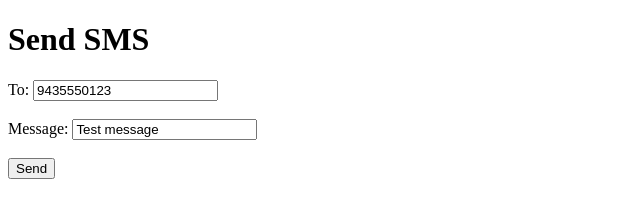
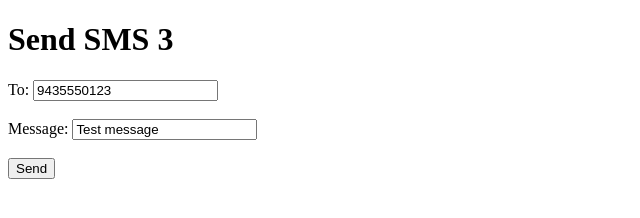
Before and after one commit to jbreeland/milend-sms, a plain HTML site: page index.html in a window 1280 px wide. Shown: the full height of the page, 0-640 px from the left. Drawn offline with Linux system fonts and the light colour scheme.

Commit message:
Update index.html

```diff
--- a/index.html
+++ b/index.html
@@ -5,7 +5,7 @@
   <title>Milend SMS Test</title>
 </head>
 <body>
-  <h1>Send SMS</h1>
+  <h1>Send SMS 3</h1>
   <form id="smsForm">
     <label for="to">To:</label>
     <input type="text" id="to" name="to" value="9435550123"><br><br>
```
